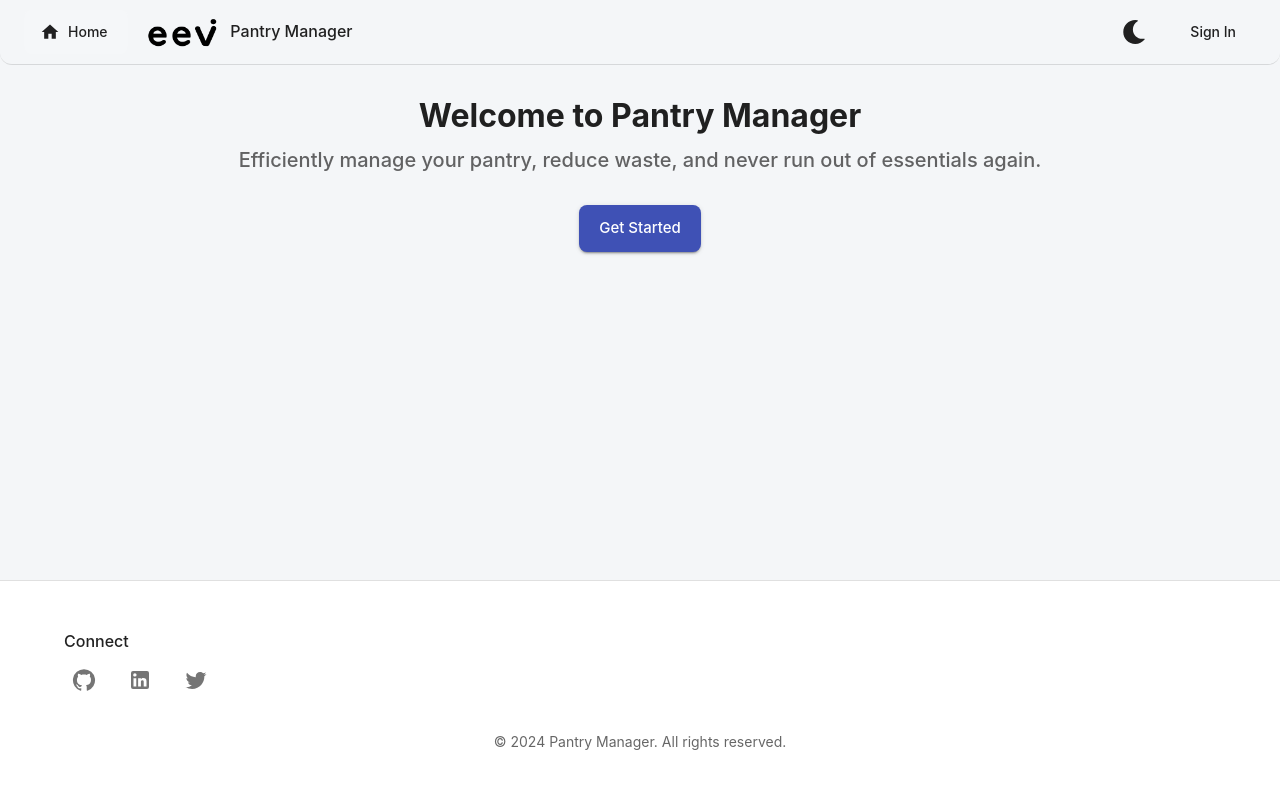
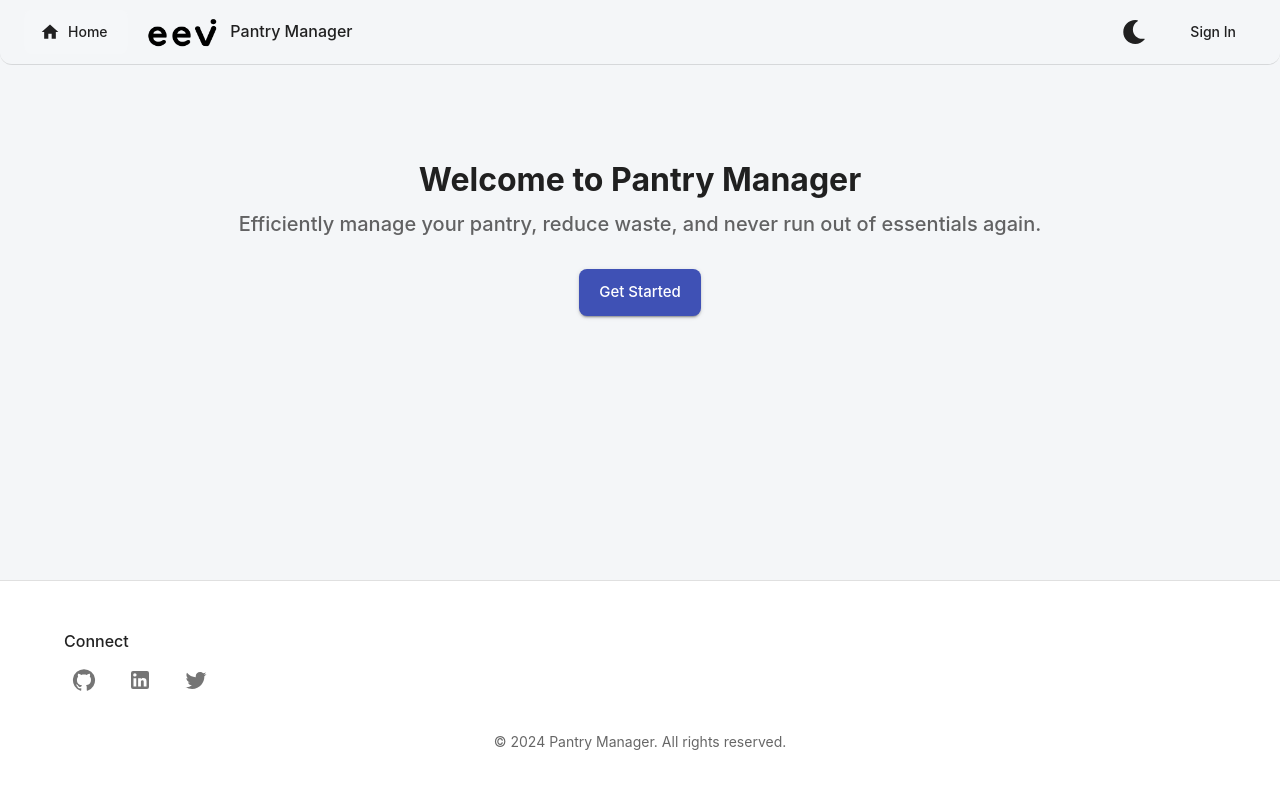
Before and after one commit to BurhanCantCode/PantryManagement, a Next.js app: page / in a window 1280 px wide. Shown: the top 788 px of the page. Built offline with nearby package versions, Linux system fonts and the light colour scheme; no server answers.

Commit message:
landing page changes

```diff
--- a/pages/index.tsx
+++ b/pages/index.tsx
@@ -1,5 +1,5 @@
 import { NextPage } from 'next';
-import { Typography, Button, Grid, Paper, Box } from '@mui/material';
+import { Typography, Button, Grid, Paper, Box, Container } from '@mui/material';
 import { useAuth } from '../hooks/useAuth';
 import InventoryStats from '../components/InventoryStats';
 import Link from 'next/link';
@@ -9,11 +9,11 @@ const Home: NextPage = () => {
   const { user } = useAuth();
 
   return (
-    <Box>
-      <Typography variant="h2" component="h1" gutterBottom align="center">
+    <Container maxWidth="md" sx={{ textAlign: 'center', mt: 8 }}>
+      <Typography variant="h2" component="h1" gutterBottom>
         Welcome to Pantry Manager
       </Typography>
-      <Typography variant="h5" align="center" color="textSecondary" paragraph>
+      <Typography variant="h5" color="textSecondary" paragraph>
         Efficiently manage your pantry, reduce waste, and never run out of essentials again.
       </Typography>
 
@@ -56,7 +56,7 @@ const Home: NextPage = () => {
           </Grid>
         </>
       ) : (
-        <Box sx={{ mt: 4, textAlign: 'center' }}>
+        <Box sx={{ mt: 4 }}>
           <Link href="/login" passHref>
             <Button variant="contained" color="primary" size="large">
               Get Started
@@ -64,7 +64,7 @@ const Home: NextPage = () => {
           </Link>
         </Box>
       )}
-    </Box>
+    </Container>
   );
 };
 
```
